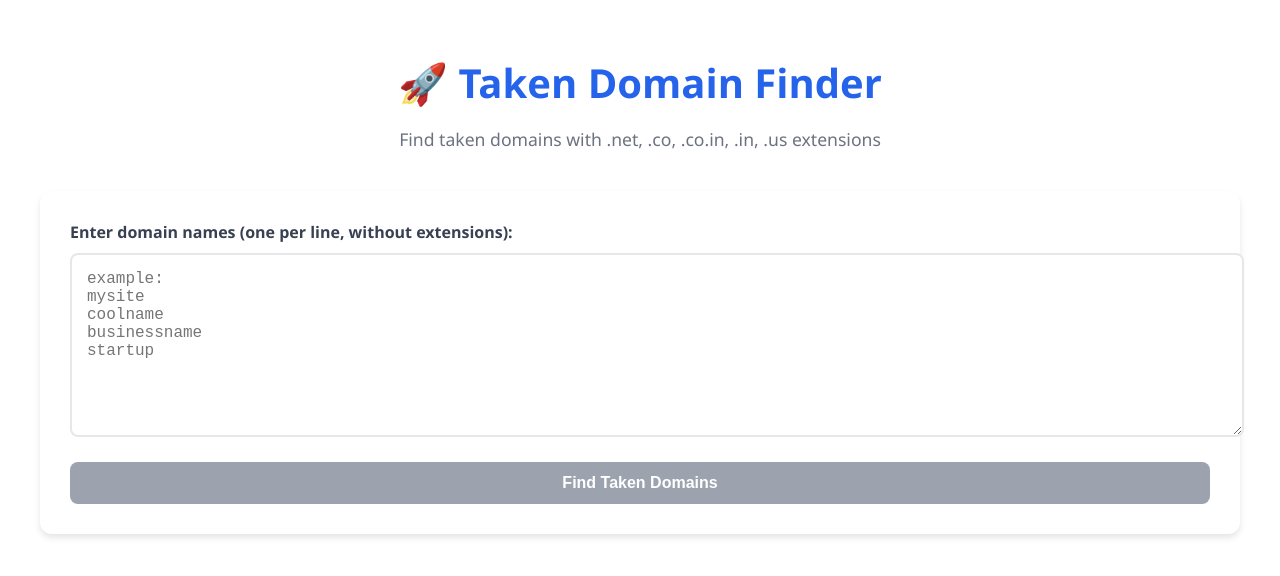
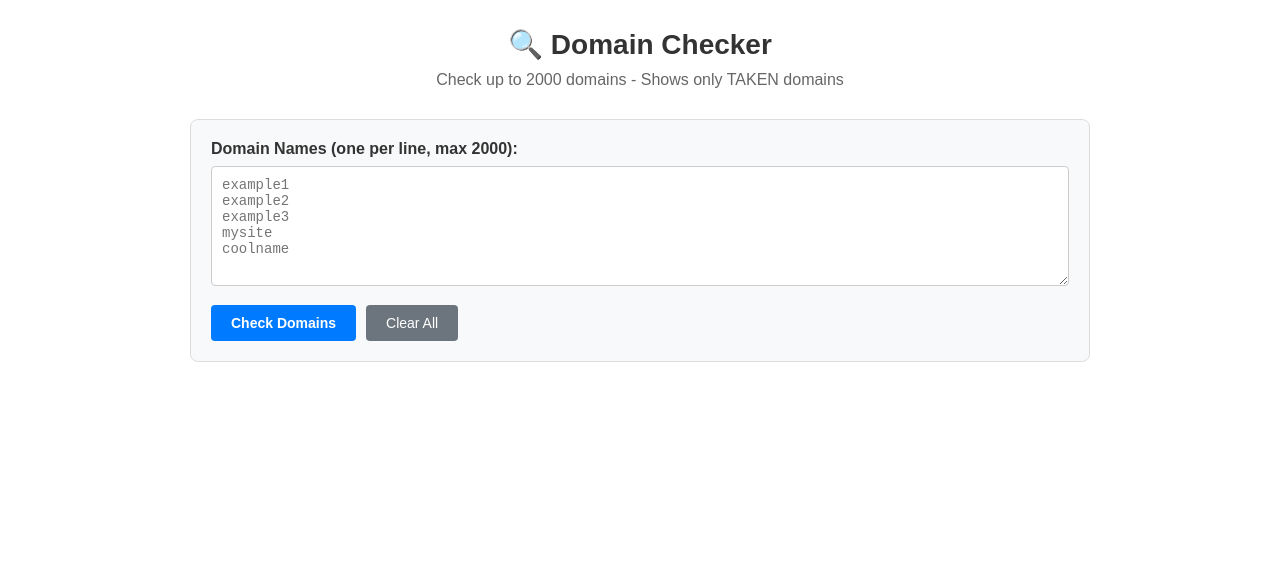
Before and after one commit to Bimix12/godaddy-domain-checker, a Next.js app: page / in a window 1280 px wide. Shown: the top 576 px of the page. Built offline with nearby package versions, Linux system fonts and the light colour scheme.

Commit message:
Update index.js

```diff
--- a/pages/index.js
+++ b/pages/index.js
@@ -5,18 +5,25 @@ export default function BulkDomainChecker() {
   const [domains, setDomains] = useState('');
   const [results, setResults] = useState([]);
   const [loading, setLoading] = useState(false);
-  const [progress, setProgress] = useState(0);
+  const [currentDomain, setCurrentDomain] = useState('');
 
   const checkDomains = async (e) => {
     e.preventDefault();
     if (!domains.trim()) return;
 
-    const domainList = domains.split('\n').filter(d => d.trim());
+    const domainList = domains.split('\n').filter(d => d.trim()).slice(0, 2000); // Max 2000 domains
     if (domainList.length === 0) return;
 
     setLoading(true);
-    setProgress(0);
     setResults([]);
+
+    // Process domains in batches of 10 for better performance
+    const batchSize = 10;
+    const allTakenDomains = [];
+
+    for (let i = 0; i < domainList.length; i += batchSize) {
+      const batch = domainList.slice(i, i + batchSize);
+      setCurrentDomain(`Processing ${i + 1}-${Math.min(i + batchSize, domainList.length)} of ${domainList.length}`);
 
       try {
         const response = await fetch('/api/check-domain', {
@@ -24,306 +31,256 @@ export default function BulkDomainChecker() {
           headers: {
             'Content-Type': 'application/json',
           },
-        body: JSON.stringify({ domains: domainList }),
+          body: JSON.stringify({ domains: batch }),
         });
 
         const data = await response.json();
 
-      // Filter to show only taken/unavailable domains
-      const takenResults = data.results.map(result => ({
-        ...result,
-        extensions: result.extensions.filter(ext => !ext.available)
-      })).filter(result => result.extensions.length > 0);
+        // Collect only taken domains
+        data.results.forEach(result => {
+          result.extensions.forEach(ext => {
+            if (!ext.available) {
+              allTakenDomains.push({
+                domain: ext.domain,
+                status: 'TAKEN'
+              });
+            }
+          });
+        });
 
-      setResults(takenResults);
-      setProgress(100);
+        setResults([...allTakenDomains]);
+
+        // Short delay between batches
+        if (i + batchSize < domainList.length) {
+          await new Promise(resolve => setTimeout(resolve, 500));
+        }
+
       } catch (error) {
-      console.error('Error checking domains:', error);
-      alert('Error checking domains');
-    } finally {
+        console.error('Error checking batch:', error);
+      }
+    }
+
     setLoading(false);
-    }
+    setCurrentDomain('');
   };
 
   const exportResults = () => {
-    let csvContent = "Domain,Extension,Status\n";
+    if (results.length === 0) return;
+
+    let csvContent = "Domain,Status\n";
     results.forEach(result => {
-      result.extensions.forEach(ext => {
-        csvContent += `${result.baseDomain},${ext.domain.replace(result.baseDomain, '')},Taken\n`;
-      });
+      csvContent += `${result.domain},${result.status}\n`;
     });
 
     const blob = new Blob([csvContent], { type: 'text/csv' });
     const url = window.URL.createObjectURL(blob);
     const a = document.createElement('a');
     a.href = url;
-    a.download = 'taken_domains.csv';
+    a.download = `taken_domains_${new Date().getTime()}.csv`;
     a.click();
   };
 
-  const takenCount = results.reduce((count, result) =>
-    count + result.extensions.length, 0
-  );
+  const clearAll = () => {
+    setDomains('');
+    setResults([]);
+  };
 
   return (
     <>
       <Head>
-        <title>Domain Checker - Taken Domains Only</title>
-        <meta name="description" content="Find taken domains with specific extensions" />
+        <title>Domain Checker - Fast & Simple</title>
         <meta name="viewport" content="width=device-width, initial-scale=1" />
       </Head>
 
-      <div className="container">
-        <header className="header">
-          <h1>🚀 Taken Domain Finder</h1>
-          <p>Find taken domains with .net, .co, .co.in, .in, .us extensions</p>
-        </header>
+      <div style={{ maxWidth: '900px', margin: '0 auto', padding: '20px', fontFamily: 'Arial, sans-serif' }}>
 
-        <form onSubmit={checkDomains} className="search-form">
-          <div className="input-section">
-            <label htmlFor="domains">Enter domain names (one per line, without extensions):</label>
+        {/* Header */}
+        <div style={{ textAlign: 'center', marginBottom: '30px' }}>
+          <h1 style={{ color: '#333', fontSize: '28px', margin: '0 0 10px 0' }}>🔍 Domain Checker</h1>
+          <p style={{ color: '#666', margin: '0' }}>Check up to 2000 domains - Shows only TAKEN domains</p>
+        </div>
+
+        {/* Search Form */}
+        <div style={{ background: '#f8f9fa', border: '1px solid #ddd', borderRadius: '8px', padding: '20px', marginBottom: '20px' }}>
+          <form onSubmit={checkDomains}>
+            <label style={{ display: 'block', fontWeight: 'bold', marginBottom: '8px', color: '#333' }}>
+              Domain Names (one per line, max 2000):
+            </label>
             <textarea
-              id="domains"
               value={domains}
               onChange={(e) => setDomains(e.target.value)}
-              placeholder={`example:\nmysite\ncoolname\nbusinessname\nstartup`}
-              className="domain-textarea"
+              placeholder="example1&#10;example2&#10;example3&#10;mysite&#10;coolname"
+              style={{
+                width: '100%',
+                height: '120px',
+                padding: '10px',
+                border: '1px solid #ccc',
+                borderRadius: '4px',
+                fontSize: '14px',
+                fontFamily: 'monospace',
+                resize: 'vertical',
+                boxSizing: 'border-box'
+              }}
               disabled={loading}
-              rows={8}
             />
-            <div className="form-actions">
-              <button type="submit" disabled={loading || !domains.trim()} className="search-btn">
-                {loading ? `Checking... ${progress}%` : 'Find Taken Domains'}
+            <div style={{ marginTop: '15px', display: 'flex', gap: '10px', flexWrap: 'wrap' }}>
+              <button
+                type="submit"
+                disabled={loading || !domains.trim()}
+                style={{
+                  background: loading ? '#ccc' : '#007bff',
+                  color: 'white',
+                  border: 'none',
+                  padding: '10px 20px',
+                  borderRadius: '4px',
+                  cursor: loading ? 'not-allowed' : 'pointer',
+                  fontSize: '14px',
+                  fontWeight: 'bold'
+                }}
+              >
+                {loading ? 'Checking...' : 'Check Domains'}
               </button>
+
               {results.length > 0 && (
-                <button type="button" onClick={exportResults} className="export-btn">
-                  Export Results ({takenCount} taken)
+                <button
+                  type="button"
+                  onClick={exportResults}
+                  style={{
+                    background: '#28a745',
+                    color: 'white',
+                    border: 'none',
+                    padding: '10px 20px',
+                    borderRadius: '4px',
+                    cursor: 'pointer',
+                    fontSize: '14px'
+                  }}
+                >
+                  Export CSV ({results.length})
                 </button>
               )}
-            </div>
+
+              <button
+                type="button"
+                onClick={clearAll}
+                style={{
+                  background: '#6c757d',
+                  color: 'white',
+                  border: 'none',
+                  padding: '10px 20px',
+                  borderRadius: '4px',
+                  cursor: 'pointer',
+                  fontSize: '14px'
+                }}
+              >
+                Clear All
+              </button>
             </div>
           </form>
+        </div>
 
+        {/* Loading Status */}
         {loading && (
-          <div className="loading">
-            <div className="spinner"></div>
-            <p>Checking domains... {progress}%</p>
+          <div style={{
+            background: '#e3f2fd',
+            border: '1px solid #90caf9',
+            padding: '15px',
+            borderRadius: '4px',
+            textAlign: 'center',
+            marginBottom: '20px'
+          }}>
+            <div style={{
+              width: '20px',
+              height: '20px',
+              border: '2px solid #ddd',
+              borderTop: '2px solid #007bff',
+              borderRadius: '50%',
+              animation: 'spin 1s linear infinite',
+              margin: '0 auto 10px',
+              display: 'inline-block'
+            }}></div>
+            <div>{currentDomain}</div>
           </div>
         )}
 
+        {/* Results Table */}
         {results.length > 0 && (
-          <div className="results">
-            <h2>Taken Domains Found ({takenCount})</h2>
-            <div className="results-grid">
+          <div style={{ background: 'white', border: '1px solid #ddd', borderRadius: '8px', overflow: 'hidden' }}>
+            <div style={{
+              background: '#dc3545',
+              color: 'white',
+              padding: '15px',
+              fontWeight: 'bold',
+              fontSize: '16px'
+            }}>
+              ❌ Taken Domains Found: {results.length}
+            </div>
+
+            <div style={{ maxHeight: '400px', overflowY: 'auto' }}>
+              <table style={{ width: '100%', borderCollapse: 'collapse' }}>
+                <thead style={{ background: '#f8f9fa', position: 'sticky', top: '0' }}>
+                  <tr>
+                    <th style={{ padding: '12px', textAlign: 'left', borderBottom: '1px solid #ddd', width: '60px' }}>#</th>
+                    <th style={{ padding: '12px', textAlign: 'left', borderBottom: '1px solid #ddd' }}>Domain</th>
+                    <th style={{ padding: '12px', textAlign: 'center', borderBottom: '1px solid #ddd', width: '100px' }}>Status</th>
+                  </tr>
+                </thead>
+                <tbody>
                   {results.map((result, index) => (
-                <div key={index} className="result-card">
-                  <h3>{result.baseDomain}</h3>
-                  <div className="extensions">
-                    {result.extensions.map((ext, extIndex) => (
-                      <span key={extIndex} className="extension taken">
-                        {ext.domain} - TAKEN
+                    <tr key={index} style={{ borderBottom: '1px solid #eee' }}>
+                      <td style={{ padding: '10px 12px', color: '#666', fontSize: '13px' }}>
+                        {index + 1}
+                      </td>
+                      <td style={{ padding: '10px 12px', fontFamily: 'monospace', fontSize: '14px' }}>
+                        {result.domain}
+                      </td>
+                      <td style={{ padding: '10px 12px', textAlign: 'center' }}>
+                        <span style={{
+                          background: '#dc3545',
+                          color: 'white',
+                          padding: '4px 8px',
+                          borderRadius: '3px',
+                          fontSize: '11px',
+                          fontWeight: 'bold'
+                        }}>
+                          TAKEN
                         </span>
+                      </td>
+                    </tr>
                   ))}
-                  </div>
-                </div>
-              ))}
+                </tbody>
+              </table>
             </div>
           </div>
         )}
+
+        {/* No Results */}
+        {!loading && results.length === 0 && domains.trim() && (
+          <div style={{
+            background: '#d4edda',
+            border: '1px solid #c3e6cb',
+            color: '#155724',
+            padding: '15px',
+            borderRadius: '4px',
+            textAlign: 'center'
+          }}>
+            ✅ Great news! No taken domains found with the checked extensions.
+          </div>
+        )}
+
       </div>
 
       <style jsx>{`
-        .container {
-          max-width: 1200px;
-          margin: 0 auto;
-          padding: 20px;
-          font-family: 'Segoe UI', Tahoma, Geneva, Verdana, sans-serif;
-        }
-
-        .header {
-          text-align: center;
-          margin-bottom: 40px;
-        }
-
-        .header h1 {
-          font-size: 2.5rem;
-          color: #2563eb;
-          margin-bottom: 10px;
-        }
-
-        .header p {
-          color: #6b7280;
-          font-size: 1.1rem;
-        }
-
-        .search-form {
-          background: white;
-          padding: 30px;
-          border-radius: 12px;
-          box-shadow: 0 4px 6px rgba(0, 0, 0, 0.1);
-          margin-bottom: 30px;
-        }
-
-        .input-section label {
-          display: block;
-          margin-bottom: 10px;
-          font-weight: 600;
-          color: #374151;
-        }
-
-        .domain-textarea {
-          width: 100%;
-          padding: 15px;
-          border: 2px solid #e5e7eb;
-          border-radius: 8px;
-          font-size: 16px;
-          resize: vertical;
-          min-height: 150px;
-          font-family: monospace;
-        }
-
-        .domain-textarea:focus {
-          outline: none;
-          border-color: #2563eb;
-          box-shadow: 0 0 0 3px rgba(37, 99, 235, 0.1);
-        }
-
-        .form-actions {
-          display: flex;
-          gap: 15px;
-          margin-top: 20px;
-          flex-wrap: wrap;
-        }
-
-        .search-btn, .export-btn {
-          padding: 12px 24px;
-          font-size: 16px;
-          font-weight: 600;
-          border: none;
-          border-radius: 8px;
-          cursor: pointer;
-          transition: all 0.2s;
-        }
-
-        .search-btn {
-          background: #2563eb;
-          color: white;
-          flex: 1;
-          min-width: 200px;
-        }
-
-        .search-btn:hover:not(:disabled) {
-          background: #1d4ed8;
-        }
-
-        .search-btn:disabled {
-          background: #9ca3af;
-          cursor: not-allowed;
-        }
-
-        .export-btn {
-          background: #059669;
-          color: white;
-        }
-
-        .export-btn:hover {
-          background: #047857;
-        }
-
-        .loading {
-          text-align: center;
-          padding: 40px;
-        }
-
-        .spinner {
-          width: 40px;
-          height: 40px;
-          border: 4px solid #e5e7eb;
-          border-top: 4px solid #2563eb;
-          border-radius: 50%;
-          animation: spin 1s linear infinite;
-          margin: 0 auto 20px;
-        }
-
         @keyframes spin {
           0% { transform: rotate(0deg); }
           100% { transform: rotate(360deg); }
         }
 
-        .results {
-          background: white;
-          padding: 30px;
-          border-radius: 12px;
-          box-shadow: 0 4px 6px rgba(0, 0, 0, 0.1);
+        @media (max-width: 600px) {
+          table {
+            font-size: 12px;
           }
-
-        .results h2 {
-          color: #dc2626;
-          margin-bottom: 25px;
-          font-size: 1.5rem;
-        }
-
-        .results-grid {
-          display: grid;
-          grid-template-columns: repeat(auto-fill, minmax(300px, 1fr));
-          gap: 20px;
-        }
-
-        .result-card {
-          border: 1px solid #e5e7eb;
-          border-radius: 8px;
-          padding: 20px;
-          background: #fef2f2;
-        }
-
-        .result-card h3 {
-          margin: 0 0 15px 0;
-          color: #374151;
-          font-size: 1.2rem;
-        }
-
-        .extensions {
-          display: flex;
-          flex-direction: column;
-          gap: 8px;
-        }
-
-        .extension {
-          padding: 8px 12px;
-          border-radius: 6px;
-          font-size: 14px;
-          font-weight: 500;
-        }
-
-        .extension.taken {
-          background: #fee2e2;
-          color: #dc2626;
-          border: 1px solid #fca5a5;
-        }
-
-        @media (max-width: 768px) {
-          .container {
-            padding: 15px;
-          }
-
-          .header h1 {
-            font-size: 2rem;
-          }
-
-          .search-form, .results {
-            padding: 20px;
-          }
-
-          .form-actions {
-            flex-direction: column;
-          }
-
-          .search-btn {
-            min-width: unset;
-          }
-
-          .results-grid {
-            grid-template-columns: 1fr;
+          th, td {
+            padding: 8px 6px !important;
           }
         }
       `}</style>
```
Lines whose indentation alone changed are shown as unchanged.
